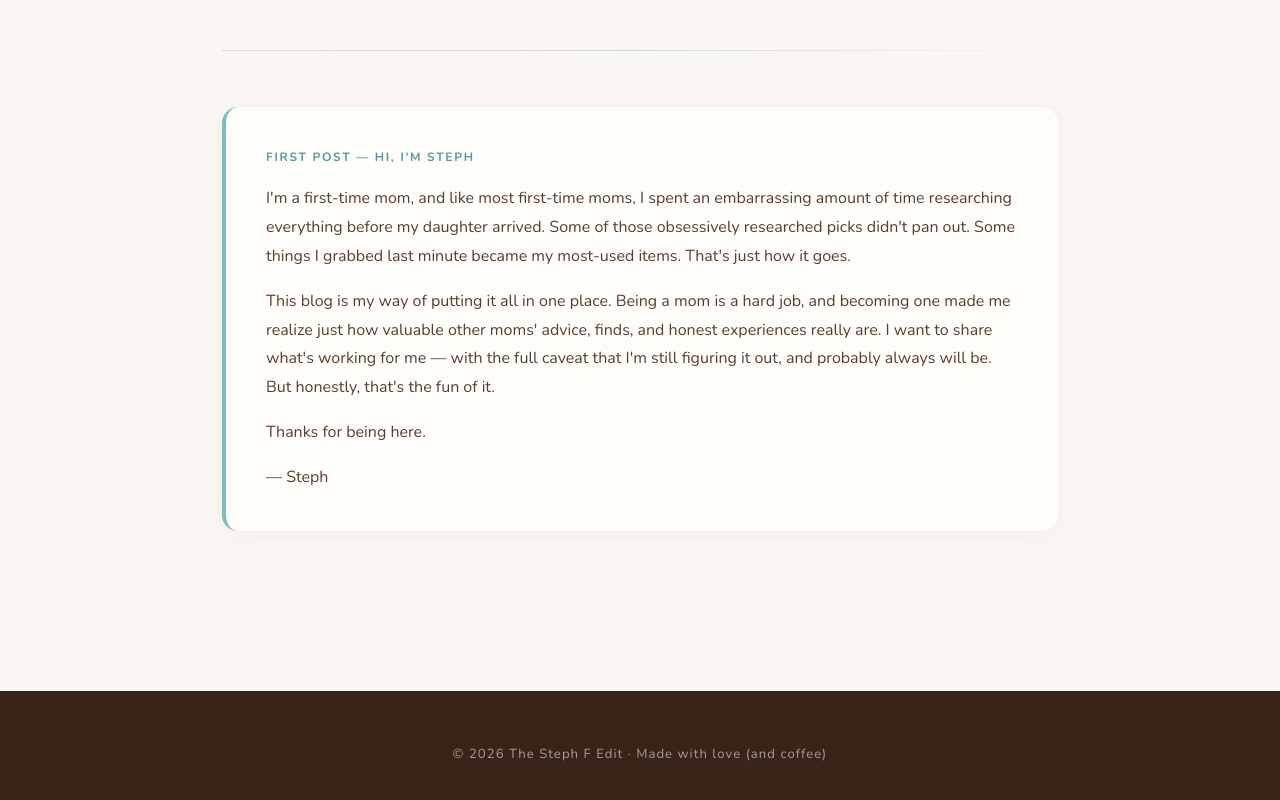
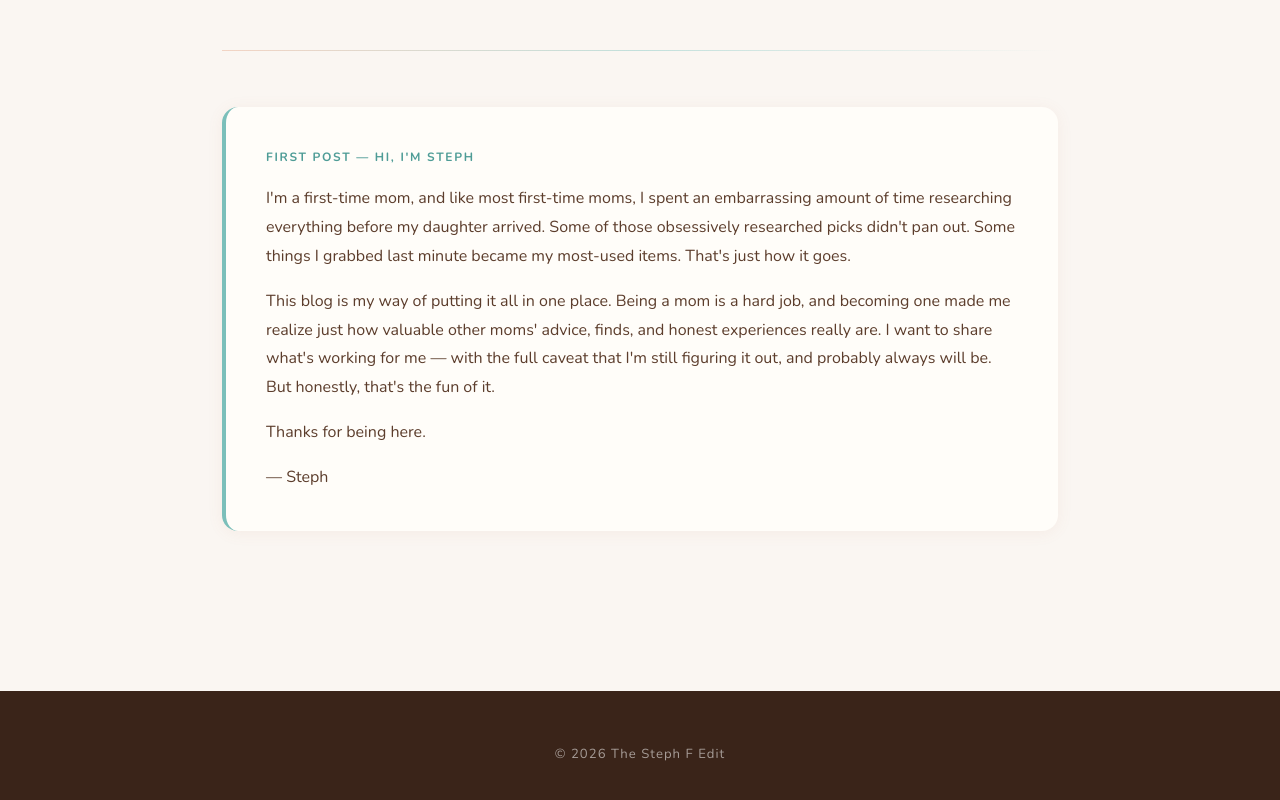
Before and after one commit to stephaniegkrouskos-pixel/The-Steph-F-Edit, a plain HTML site: page about.html in a window 1280 px wide. Shown: the part 568-1368 px from the top of the page. Drawn offline with nearby package versions, Linux system fonts and the light colour scheme.

Commit message:
Update about.html

```diff
--- a/about.html
+++ b/about.html
@@ -255,7 +255,7 @@ a { color: inherit; text-decoration: none; }
 
   <!-- ===== FOOTER ===== -->
   <footer class="site-footer">
-    <p>© 2026 The Steph F Edit · Made with love (and coffee)</p>
+    <p>© 2026 The Steph F Edit</p>
   </footer>
 
 </body>
```
